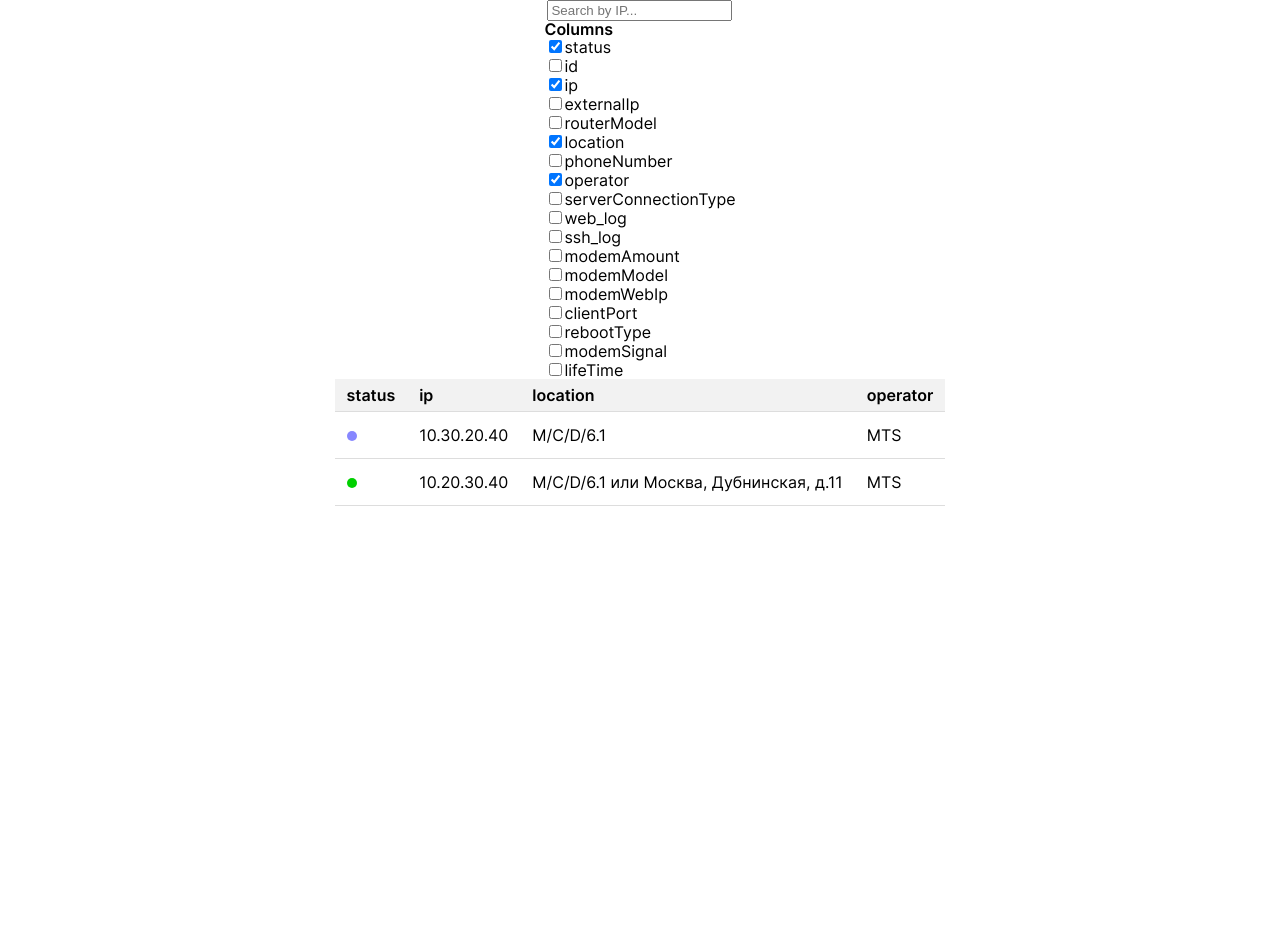
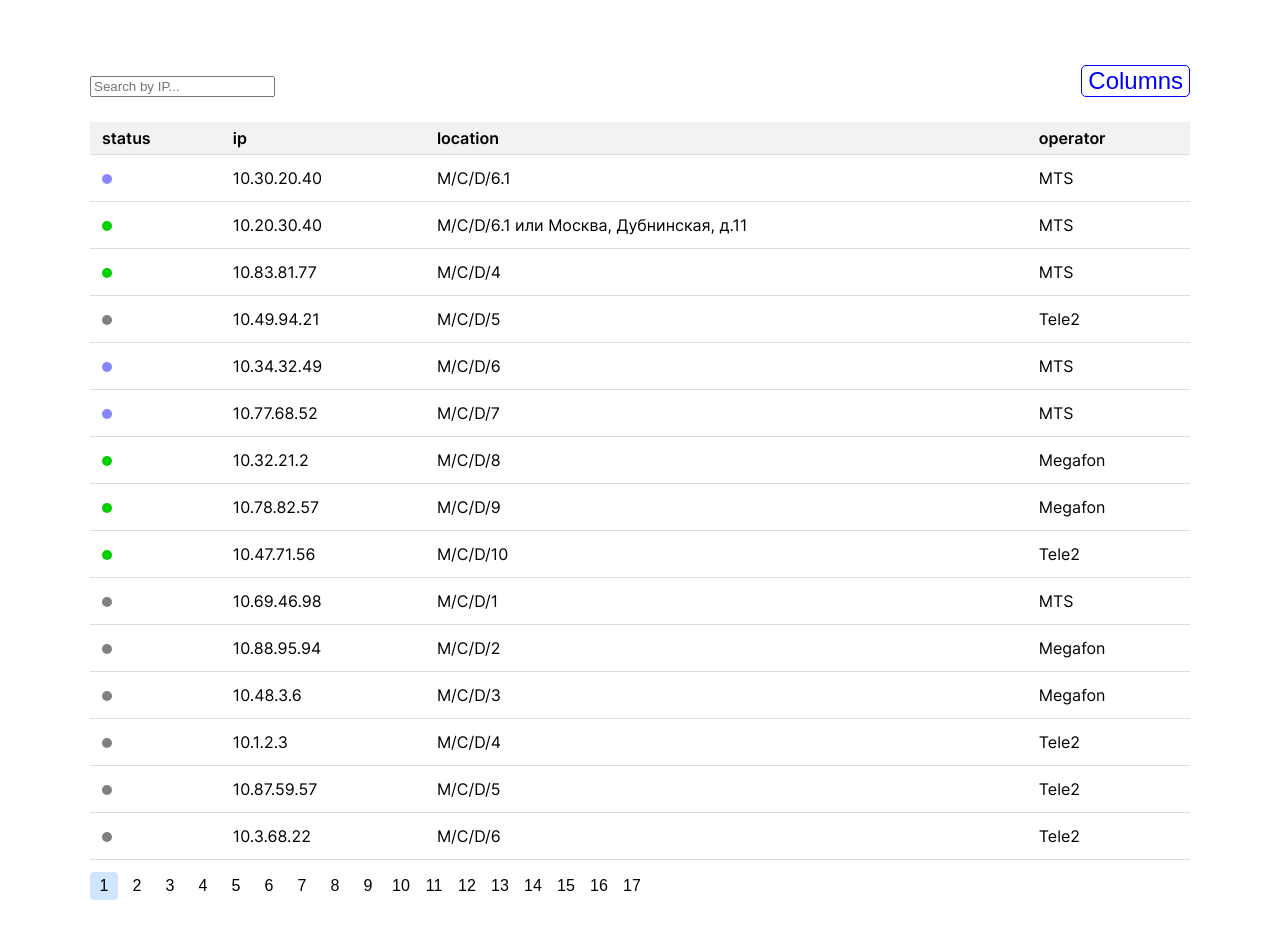
Before and after one commit to Raznex/newprocsitable, a React app: page / in a window 1280 px wide. Before the commit the page ends 800 px from the top, so only its background shows below. Built offline with nearby package versions, Linux system fonts and the light colour scheme.

Commit message:
Добавил пагинацию, 250 строк и кнопку колонок

```diff
--- /dev/null
+++ b/src/assets/constants/dataTable.js
@@ -0,0 +1,67 @@
+export const data = [
+  {
+    status: 'reserved',
+    id: '1',
+    ip: '10.30.20.40',
+    externalIp: '10.10.0.1',
+    routerModel: 'Meizu',
+    location: 'М/C/D/6.1',
+    phoneNumber: '79651234567',
+    operator: 'MTS',
+    serverConnectionType: 'WG/GRE/Local/',
+    web_log: 'admin:password',
+    ssh_log: 'admin:password',
+    modemAmount: '1/2/3/4',
+    modemModel: 'Huawei 3372-153h/Meiglink 838/',
+    modemWebIp: '192.168.0.1/router_interface',
+    clientPort: 'djuGSjnd:60001/adnrei:53292',
+    rebootType: 'local/commander',
+    modemSignal: '-63db/-12db',
+    lifeTime: '5d16h32m',
+  },
+  {
+    status: 'online',
+    id: '2',
+    ip: '10.20.30.40',
+    externalIp: '10.10.0.1',
+    routerModel: 'TP-Link',
+    location: 'М/C/D/6.1 или Москва, Дубнинская, д.11',
+    phoneNumber: '79651234567',
+    operator: 'MTS',
+    serverConnectionType: 'WG/GRE/Local/',
+    web_log: 'admin:password',
+    ssh_log: 'admin:password',
+    modemAmount: '1/2/3/4',
+    modemModel: 'Huawei 3372-153h/Meiglink 838/',
+    modemWebIp: '192.168.0.1/router_interface',
+    clientPort: 'djuGSjnd:60001/adnrei:53292',
+    rebootType: 'local/commander',
+    modemSignal: '-63db/-12db',
+    lifeTime: '5d12h32m',
+  },
+];
+
+for (let i = 3; i <= 250; i++) {
+  data.push({
+    status: ['online', 'offline', 'reserved', 'reserved'][
+      Math.floor(Math.random() * 4)
+    ],
+    id: i.toString(),
+    ip: `10.${Math.floor(Math.random() * 100)}.${Math.floor(Math.random() * 100)}.${Math.floor(Math.random() * 100)}`,
+    externalIp: '10.10.0.1',
+    routerModel: i % 2 === 0 ? 'TP-Link' : 'Meizu',
+    location: `М/C/D/${(i % 10) + 1}`,
+    phoneNumber: '79651234567',
+    operator: ['MTS', 'Tele2', 'Megafon'][Math.floor(Math.random() * 3)],
+    serverConnectionType: 'WG/GRE/Local/',
+    web_log: 'admin:password',
+    ssh_log: 'admin:password',
+    modemAmount: '1/2/3/4',
+    modemModel: 'Huawei 3372-153h/Meiglink 838/',
+    modemWebIp: '192.168.0.1/router_interface',
+    clientPort: `djuGSjnd:${60000 + i}/adnrei:${53000 + i}`,
+    rebootType: 'local/commander',
+    modemSignal: `${-60 - i}db/${-10 - i}db`,
+    lifeTime: `${Math.floor(Math.random() * 10)}d${Math.floor(Math.random() * 24)}h${Math.floor(Math.random() * 60)}m`,
+  });
+}
--- a/src/components/PaymentTable/PaymentTable.css
+++ b/src/components/PaymentTable/PaymentTable.css
@@ -1,14 +1,100 @@
-.table-container {
+.payment-table {
     display: flex;
     flex-direction: column;
+    align-items: start;
+    margin: 50px 200px;
+}
+
+.payment-table__column-toggle {
+    position: relative;
+}
+
+.payment-table__nav {
+    display: flex;
+    width: 100%;
+    justify-content: space-between;
     align-items: center;
-    max-width: 1100px;
+    padding: 15px 0;
+}
+
+.payment-table__columns {
+    display: flex;
+    flex-direction: column;
+    align-items: flex-start;
+    width: 220px;
+    position: absolute;
+    background-color: #e7f5ff;
+    border-radius: 15px;
+    right: 0;
+    max-height: 0;
+    overflow: hidden;
+    transition: max-height 0.3s ease;
+}
+
+.payment-table__columns_visible {
+    max-height: 600px;
+}
+
+.payment-table__list {
+    padding: 0 10px;
+}
+.payment-table__list:first-child{
+    padding-top: 10px;
+}
+.payment-table__list:last-child {
+    padding-bottom: 10px;
+}
+
+.payment-table__burger {
+    background-color: transparent;
+    margin-bottom: 10px;
+    border-radius: 5px;
+    border: 1px solid blue;
+    font-size: 24px;
+    color: blue;
+    cursor: pointer;
+    transition: background-color 0.4s;
+    position: relative;
+    overflow: hidden;
+    z-index: 1;
+}
+
+.payment-table__burger::before,
+.payment-table__burger::after {
+    content: "";
+    position: absolute;
+    top: 0;
+    width: 0;
+    height: 100%;
+    background-color: blue;
+    transition: width 0.3s;
+    z-index: -1;
+}
+
+.payment-table__burger::before {
+    left: 0;
+}
+
+.payment-table__burger::after {
+    right: 0;
+}
+
+.payment-table__burger:hover::before {
+    width: 100%; /* Двигаем блок слева направо */
+}
+
+
+.payment-table__burger:hover {
+    color: white; /* Меняем цвет текста на белый при наведении */
+}
+
+.payment-table__table {
+    height: 740px;
+    width: 1100px;
     overflow-x: auto;
 }
 
 .table {
-    max-width: 1100px;
-    overflow-x: auto;
     width: 100%;
     border-collapse: collapse;
     min-width: 100%;
@@ -16,6 +102,10 @@
 
 .table__head {
     background-color: #f2f2f2;
+}
+
+.table__body {
+    width: 100%;
 }
 
 .table__th, .table__td {
@@ -58,6 +148,29 @@
     border-radius: 50%;
 }
 
+.pagination {
+    display: flex;
+    width: 100%;
+    align-items: center;
+    padding: 10px 0;
+    gap: 5px;
+}
+
+.pagination__btn {
+    width: 28px;
+    font-size: 16px;
+    background-color: transparent;
+    border: none;
+    border-radius: 4px;
+    padding: 5px;
+    cursor: pointer;
+}
+
+.pagination__btn_active {
+    background-color: #cee6ff;
+    border: none
+}
+
 .green {
     background-color: #00d000;
 }
--- a/src/components/PaymentTable/PaymentTable.jsx
+++ b/src/components/PaymentTable/PaymentTable.jsx
@@ -1,48 +1,6 @@
 import { useState } from 'react';
 import './PaymentTable.css';
-
-const data = [
-  {
-    status: 'reserved',
-    id: '1',
-    ip: '10.30.20.40',
-    externalIp: '10.10.0.1',
-    routerModel: 'Meizu',
-    location: 'М/C/D/6.1',
-    phoneNumber: '79651234567',
-    operator: 'MTS',
-    serverConnectionType: 'WG/GRE/Local/',
-    web_log: 'admin:password',
-    ssh_log: 'admin:password',
-    modemAmount: '1/2/3/4',
-    modemModel: 'Huawei 3372-153h/Meiglink 838/',
-    modemWebIp: '192.168.0.1/router_interface',
-    clientPort: 'djuGSjnd:60001/adnrei:53292',
-    rebootType: 'local/commander',
-    modemSignal: '-63db/-12db',
-    lifeTime: '5d16h32m',
-  },
-  {
-    status: 'online',
-    id: '2',
-    ip: '10.20.30.40',
-    externalIp: '10.10.0.1',
-    routerModel: 'TP-Link',
-    location: 'М/C/D/6.1 или Москва, Дубнинская, д.11',
-    phoneNumber: '79651234567',
-    operator: 'MTS',
-    serverConnectionType: 'WG/GRE/Local/',
-    web_log: 'admin:password',
-    ssh_log: 'admin:password',
-    modemAmount: '1/2/3/4',
-    modemModel: 'Huawei 3372-153h/Meiglink 838/',
-    modemWebIp: '192.168.0.1/router_interface',
-    clientPort: 'djuGSjnd:60001/adnrei:53292',
-    rebootType: 'local/commander',
-    modemSignal: '-63db/-12db',
-    lifeTime: '5d12h32m',
-  },
-];
+import { data } from '../../assets/constants/dataTable';
 
 export const PaymentTable = () => {
   const visibleColumnsInit = {
@@ -65,7 +23,6 @@ export const PaymentTable = () => {
     modemSignal: false,
     lifeTime: false,
   };
-
   const initialColumns = [
     { name: 'status', order: 0 },
     { name: 'id', order: 1 },
@@ -86,7 +43,7 @@ export const PaymentTable = () => {
     { name: 'modemSignal', order: 16 },
     { name: 'lifeTime', order: 17 },
   ];
-
+  const [isVisible, setIsVisible] = useState(false);
   const [columns, setColumns] = useState(initialColumns);
   const [dropTarget, setDropTarget] = useState(null);
   const [visibleColumns, setVisibleColumns] = useState(visibleColumnsInit);
@@ -95,6 +52,10 @@ export const PaymentTable = () => {
     key: null,
     direction: 'ascending',
   });
+  // ФУНКЦИЯ ОТКРЫТИЯ ЗАКРЫТИЯ КОЛОНОК
+  const toggleButtonColumnVisible = () => {
+    isVisible ? setIsVisible(false) : setIsVisible(true);
+  };
   // Функция скрытия колонок
   const toggleColumnVisibility = (column) => {
     setVisibleColumns({
@@ -151,11 +112,7 @@ export const PaymentTable = () => {
     }
     return null;
   };
-
-  const handleSearchChange = (e) => {
-    setSearchQuery(e.target.value);
-  };
-
+  // СОРТИРОВКА ПО АЛФАВИТУ
   const handleSort = (columnName) => {
     const direction =
       sortConfig.key === columnName && sortConfig.direction === 'ascending'
@@ -164,7 +121,6 @@ export const PaymentTable = () => {
 
     setSortConfig({ key: columnName, direction });
   };
-
   const sortedData = data.sort((a, b) => {
     if (sortConfig.direction === 'ascending') {
       const valueA = a[sortConfig.key] || '';
@@ -186,27 +142,49 @@ export const PaymentTable = () => {
       }
     }
   });
-
+  // ФУНЦИЯ ПОИСКА СРЕДИ IP
+  const handleSearchChange = (e) => {
+    setSearchQuery(e.target.value);
+    setCurrentPage(1);
+  };
   const filteredData = sortedData.filter((item) => {
     return item.ip.includes(searchQuery);
   });
 
+  //ПАГИНАЦИЯ СТРАНИЦ
+  const [currentPage, setCurrentPage] = useState(1); // Текущая страница
+  const itemsPerPage = 15; // Количество строк на странице
+  const totalPages = Math.ceil(filteredData.length / itemsPerPage);
+  const indexOfLastItem = currentPage * itemsPerPage;
+  const indexOfFirstItem = indexOfLastItem - itemsPerPage;
+  const currentItems = filteredData.slice(indexOfFirstItem, indexOfLastItem);
+
+  const paginate = (pageNumber) => setCurrentPage(pageNumber);
+
   return (
-    <div className='table-container'>
-      <div className='search-container'>
+    <div className='payment-table'>
+      <nav className='payment-table__nav'>
+        <div className='payment-table__search-container'>
           <input
             type='text'
             placeholder='Search by IP...'
             value={searchQuery}
             onChange={handleSearchChange}
-          className='search-input'
+            className='payment-table__search-input'
           />
         </div>
-      <div className='column-toggle'>
-        <h3>Columns</h3>
-        <ul>
+        <div className='payment-table__column-toggle'>
+          <button
+            className='payment-table__burger'
+            onClick={toggleButtonColumnVisible}
+          >
+            Columns
+          </button>
+          <ul
+            className={`payment-table__columns ${isVisible ? 'payment-table__columns_visible' : ''}`}
+          >
             {Object.keys(visibleColumnsInit).map((column) => (
-            <li key={column}>
+              <li key={column} className='payment-table__list'>
                 <label>
                   <input
                     type='checkbox'
@@ -219,6 +197,8 @@ export const PaymentTable = () => {
             ))}
           </ul>
         </div>
+      </nav>
+      <div className='payment-table__table'>
         <table className='table'>
           <thead className='table__head'>
             <tr className='table__tr'>
@@ -239,7 +219,9 @@ export const PaymentTable = () => {
                         {col.name}
                         {sortConfig.key === col.name && (
                           <span>
-                          {sortConfig.direction === 'ascending' ? ' 🔽' : ' 🔼'}
+                            {sortConfig.direction === 'ascending'
+                              ? ' 🔽'
+                              : ' 🔼'}
                           </span>
                         )}
                       </th>
@@ -247,15 +229,18 @@ export const PaymentTable = () => {
                 )}
             </tr>
           </thead>
-        <tbody>
-          {filteredData.map((item) => (
+          <tbody className='table__body'>
+            {currentItems.map((item) => (
               <tr key={item.id} className='table__tr'>
                 {columns
                   .sort((a, b) => a.order - b.order)
                   .map(
                     (col) =>
                       visibleColumns[col.name] && (
-                      <td key={`${col.name}-${item.id}`} className='table__td'>
+                        <td
+                          key={`${col.name}-${item.id}`}
+                          className='table__td'
+                        >
                           {col.name === 'status'
                             ? getStatusBadge(item[col.name])
                             : item[col.name]}
@@ -267,5 +252,17 @@ export const PaymentTable = () => {
           </tbody>
         </table>
       </div>
+      <div className='pagination'>
+        {Array.from({ length: totalPages }, (_, i) => i + 1).map((page) => (
+          <button
+            key={page}
+            className={`pagination__btn ${currentPage === page ? 'pagination__btn_active' : ''}`}
+            onClick={() => paginate(page)}
+          >
+            {page}
+          </button>
+        ))}
+      </div>
+    </div>
   );
 };
```
Lines whose indentation alone changed are shown as unchanged.
